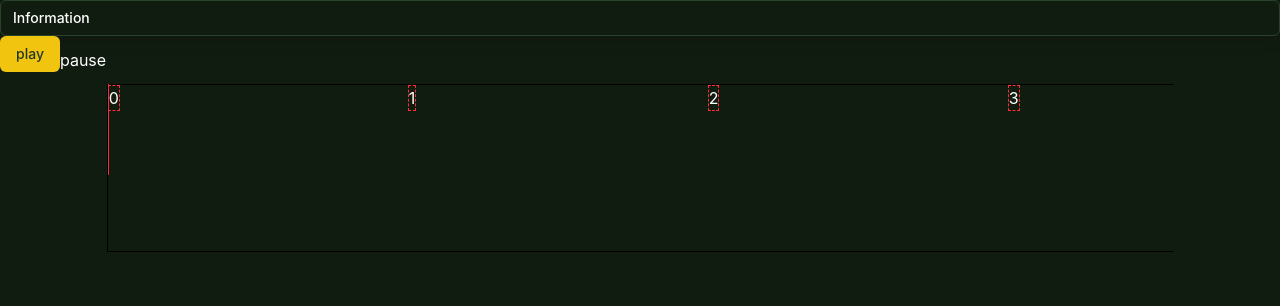
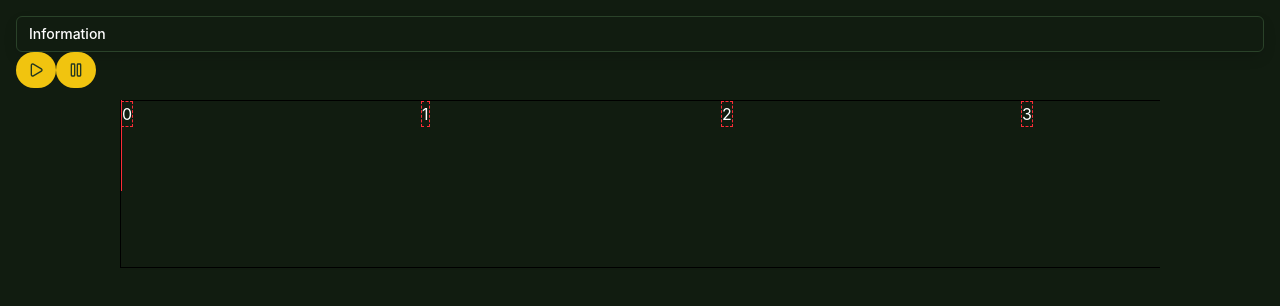
Before and after one commit to KevinLee3627/piano-thing, a React (Vite) app: page / in a window 1280 px wide. Shown: the top 306 px of the page. Built offline with nearby package versions, Linux system fonts and the light colour scheme.

Commit message:
feat: tiny css stuff

```diff
--- a/src/components/Timeline.tsx
+++ b/src/components/Timeline.tsx
@@ -7,6 +7,7 @@ import { Playhead } from './Playhead';
 import { useResizeObserver } from '../hooks/useResizeObserver';
 import { TickMarks } from './TickMarks';
 import { Button } from './ui/button';
+import { PauseIcon, PlayIcon } from 'lucide-react';
 
 const FPS = 60;
 const MS_PER_FRAME = 1000 / FPS;
@@ -74,10 +75,15 @@ export function Timeline() {
   return (
     <div className='flex flex-col h-full'>
       <div className='flex h-12'>
-        <Button onClick={async () => await startPlaybackAndUIUpdates()}>
-          play
+        <Button
+          className='rounded-full'
+          onClick={async () => await startPlaybackAndUIUpdates()}
+        >
+          <PlayIcon />
         </Button>
-        <button onClick={async () => await pause()}>pause</button>
+        <Button className='rounded-full' onClick={async () => await pause()}>
+          <PauseIcon />
+        </Button>
       </div>
       <div className='grow h-[50%] w-10/12 mx-auto my-0 overflow-x-scroll'>
         <div
--- a/src/index.css
+++ b/src/index.css
@@ -2,12 +2,6 @@
 @import 'tw-animate-css';
 
 @custom-variant dark (&:is(.dark *));
-
-html,
-body,
-#root {
-  height: 100vh;
-}
 
 @theme inline {
   --color-background: var(--background);
@@ -194,4 +188,24 @@ body,
   body {
     @apply bg-background text-foreground;
   }
+
+  html {
+    box-sizing: border-box;
+  }
+
+  *,
+  *::before,
+  *::after {
+    box-sizing: inherit;
+  }
+
+  html,
+  body,
+  #root {
+    height: 100vh;
+  }
+
+  #root {
+    padding: 1rem;
+  }
 }
```
